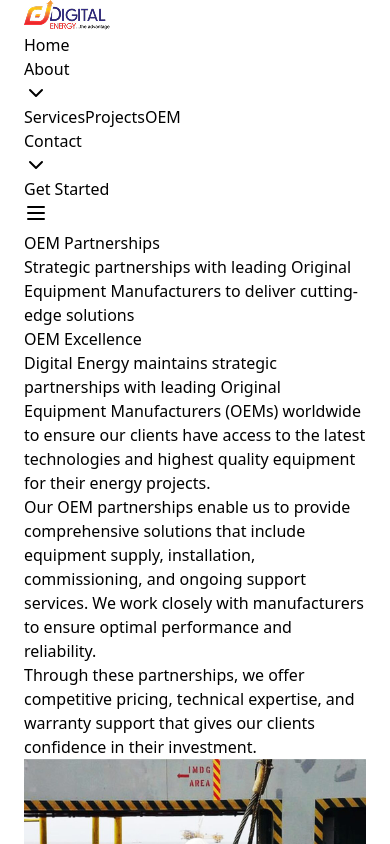
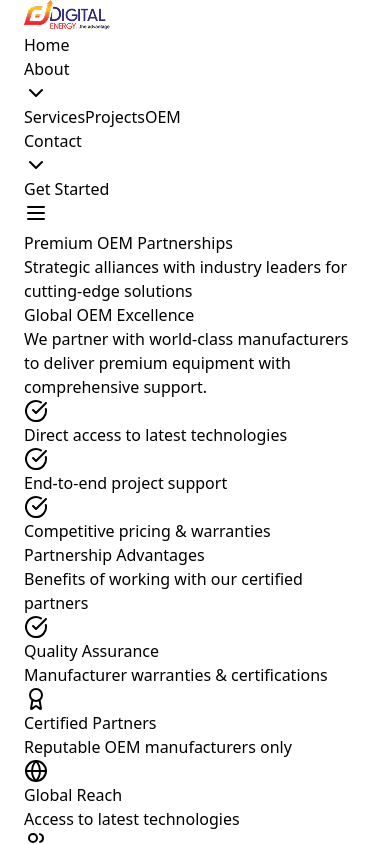
Before and after one commit to seunosinowo/digitalenergy, a React (Vite) app: page /oem in a window 390 px wide. Built offline with nearby package versions, Linux system fonts and the light colour scheme.

Commit message:
Updated OEM

```diff
--- a/src/pages/OEM.jsx
+++ b/src/pages/OEM.jsx
@@ -7,27 +7,27 @@ import { CheckCircle, Award, Globe, Users } from "lucide-react"
 const oemPartners = [
   {
     name: "Global Energy Solutions",
-    logo: "/placeholder.svg?height=100&width=200",
-    description: "Leading manufacturer of pipeline equipment and valves",
-    products: ["Pipeline Valves", "Control Systems", "Safety Equipment"],
+    logo: "/placeholder.svg?height=80&width=160",
+    description: "Pipeline equipment specialists",
+    products: ["Valves", "Control Systems", "Safety Gear"],
   },
   {
     name: "TechFlow Industries",
-    logo: "/placeholder.svg?height=100&width=200",
-    description: "Specialized in flow measurement and control technologies",
-    products: ["Flow Meters", "Pressure Sensors", "Control Valves"],
+    logo: "/placeholder.svg?height=80&width=160",
+    description: "Flow measurement experts",
+    products: ["Flow Meters", "Sensors", "Control Valves"],
   },
   {
     name: "PowerGen Equipment",
-    logo: "/placeholder.svg?height=100&width=200",
-    description: "Power generation and electrical equipment manufacturer",
+    logo: "/placeholder.svg?height=80&width=160",
+    description: "Power generation leaders",
     products: ["Generators", "Transformers", "Switchgear"],
   },
   {
     name: "Marine Solutions Ltd",
-    logo: "/placeholder.svg?height=100&width=200",
-    description: "Marine and offshore equipment specialist",
-    products: ["Marine Engines", "Navigation Systems", "Safety Equipment"],
+    logo: "/placeholder.svg?height=80&width=160",
+    description: "Marine equipment providers",
+    products: ["Marine Engines", "Nav Systems", "Safety Gear"],
   },
 ]
 
@@ -35,22 +35,22 @@ const benefits = [
   {
     icon: CheckCircle,
     title: "Quality Assurance",
-    description: "All OEM products come with manufacturer warranties and quality certifications",
+    description: "Manufacturer warranties & certifications",
   },
   {
     icon: Award,
     title: "Certified Partners",
-    description: "We work only with certified and reputable OEM manufacturers",
+    description: "Reputable OEM manufacturers only",
   },
   {
     icon: Globe,
     title: "Global Reach",
-    description: "Access to international OEM partners and their latest technologies",
+    description: "Access to latest technologies",
   },
   {
     icon: Users,
     title: "Technical Support",
-    description: "Comprehensive technical support and training from OEM experts",
+    description: "Expert training & support",
   },
 ]
 
@@ -58,63 +58,62 @@ export default function OEM() {
   return (
     <div className="min-h-screen bg-gray-50 pt-20">
       {/* Hero Section */}
-      <section className="py-20 bg-gradient-to-r from-primary-500 to-secondary-500 text-white">
-        <div className="container mx-auto px-4">
+      <section className="py-16 bg-gradient-to-br from-blue-600 to-indigo-700 text-white">
+        <div className="container mx-auto px-4 text-center">
           <motion.div
-            initial={{ opacity: 0, y: 30 }}
+            initial={{ opacity: 0, y: 20 }}
             animate={{ opacity: 1, y: 0 }}
-            transition={{ duration: 0.8 }}
-            className="text-center max-w-4xl mx-auto"
+            transition={{ duration: 0.6 }}
+            className="max-w-3xl mx-auto"
           >
-            <h1 className="text-4xl md:text-6xl font-bold mb-6">OEM Partnerships</h1>
-            <p className="text-xl text-primary-100 leading-relaxed">
-              Strategic partnerships with leading Original Equipment Manufacturers to deliver cutting-edge solutions
+            <h1 className="text-4xl md:text-5xl font-bold mb-4">Premium OEM Partnerships</h1>
+            <p className="text-lg text-blue-100 max-w-2xl mx-auto">
+              Strategic alliances with industry leaders for cutting-edge solutions
             </p>
           </motion.div>
         </div>
       </section>
 
       {/* OEM Overview */}
-      <section className="py-20">
+      <section className="py-16">
         <div className="container mx-auto px-4">
           <div className="grid lg:grid-cols-2 gap-12 items-center">
             <motion.div
-              initial={{ opacity: 0, x: -30 }}
+              initial={{ opacity: 0, x: -20 }}
               whileInView={{ opacity: 1, x: 0 }}
-              transition={{ duration: 0.8 }}
+              transition={{ duration: 0.5 }}
               viewport={{ once: true }}
             >
-              <h2 className="text-3xl md:text-4xl font-bold text-gray-900 mb-6">OEM Excellence</h2>
-              <p className="text-lg text-gray-600 mb-6 leading-relaxed">
-                Digital Energy maintains strategic partnerships with leading Original Equipment Manufacturers (OEMs)
-                worldwide to ensure our clients have access to the latest technologies and highest quality equipment for
-                their energy projects.
+              <div className="space-y-4">
+                <h2 className="text-3xl font-bold text-gray-900">Global OEM Excellence</h2>
+                <p className="text-gray-600">
+                  We partner with world-class manufacturers to deliver premium equipment with comprehensive support.
                 </p>
-              <p className="text-lg text-gray-600 mb-6 leading-relaxed">
-                Our OEM partnerships enable us to provide comprehensive solutions that include equipment supply,
-                installation, commissioning, and ongoing support services. We work closely with manufacturers to ensure
-                optimal performance and reliability.
-              </p>
-              <p className="text-lg text-gray-600 leading-relaxed">
-                Through these partnerships, we offer competitive pricing, technical expertise, and warranty support that
-                gives our clients confidence in their investment.
-              </p>
+                <ul className="space-y-3 mt-6">
+                  {[
+                    "Direct access to latest technologies",
+                    "End-to-end project support",
+                    "Competitive pricing & warranties"
+                  ].map((item, i) => (
+                    <li key={i} className="flex items-start">
+                      <CheckCircle className="h-5 w-5 text-green-500 mt-0.5 mr-3 flex-shrink-0" />
+                      <span>{item}</span>
+                    </li>
+                  ))}
+                </ul>
+              </div>
             </motion.div>
 
             <motion.div
-              initial={{ opacity: 0, x: 30 }}
+              initial={{ opacity: 0, x: 20 }}
               whileInView={{ opacity: 1, x: 0 }}
-              transition={{ duration: 0.8 }}
+              transition={{ duration: 0.5 }}
               viewport={{ once: true }}
               className="relative"
             >
-              <div className="relative h-96 rounded-2xl overflow-hidden shadow-xl">
-                <img
-                  src="/src/assets/pic_10.jpg"
-                  alt="OEM Equipment"
-                  className="w-full h-full object-cover"
-                />
-                <div className="absolute inset-0 bg-gradient-to-t from-black/30 to-transparent" />
+              <div className="relative h-80 rounded-xl overflow-hidden shadow-2xl">
+                <div className="bg-gray-200 border-2 border-dashed rounded-xl w-full h-full" />
+                <div className="absolute inset-0 bg-gradient-to-b from-transparent to-black/40" />
               </div>
             </motion.div>
           </div>
@@ -122,37 +121,38 @@ export default function OEM() {
       </section>
 
       {/* Benefits */}
-      <section className="py-20 bg-white">
+      <section className="py-16 bg-white">
         <div className="container mx-auto px-4">
-          <motion.div
-            initial={{ opacity: 0, y: 30 }}
+          <div className="text-center mb-12">
+            <motion.h2
+              initial={{ opacity: 0, y: 10 }}
               whileInView={{ opacity: 1, y: 0 }}
-            transition={{ duration: 0.8 }}
               viewport={{ once: true }}
-            className="text-center mb-16"
+              className="text-3xl font-bold text-gray-900 mb-3"
             >
-            <h2 className="text-3xl md:text-4xl font-bold text-gray-900 mb-4">Why Choose Our OEM Services</h2>
-            <p className="text-lg text-gray-600 max-w-3xl mx-auto">
-              Discover the advantages of working with our certified OEM partners
+              Partnership Advantages
+            </motion.h2>
+            <p className="text-gray-600 max-w-xl mx-auto">
+              Benefits of working with our certified partners
             </p>
-          </motion.div>
+          </div>
 
-          <div className="grid md:grid-cols-2 lg:grid-cols-4 gap-8">
+          <div className="grid md:grid-cols-2 lg:grid-cols-4 gap-6">
             {benefits.map((benefit, index) => (
               <motion.div
                 key={benefit.title}
-                initial={{ opacity: 0, y: 30 }}
+                initial={{ opacity: 0, y: 20 }}
                 whileInView={{ opacity: 1, y: 0 }}
-                transition={{ duration: 0.6, delay: index * 0.1 }}
+                transition={{ duration: 0.4, delay: index * 0.1 }}
                 viewport={{ once: true }}
               >
-                <Card className="h-full text-center hover:shadow-lg transition-shadow border-0 shadow-md">
-                  <CardContent className="p-6">
-                    <div className="w-16 h-16 bg-primary-100 rounded-full flex items-center justify-center mx-auto mb-4">
-                      <benefit.icon className="h-8 w-8 text-primary-500" />
+                <Card className="h-full border-0 bg-gradient-to-br from-gray-50 to-white shadow-sm hover:shadow-md transition-all">
+                  <CardContent className="p-5 flex flex-col items-center text-center">
+                    <div className="w-14 h-14 bg-blue-50 rounded-full flex items-center justify-center mb-4">
+                      <benefit.icon className="h-6 w-6 text-blue-600" />
                     </div>
-                    <h3 className="text-xl font-bold text-gray-900 mb-3">{benefit.title}</h3>
-                    <p className="text-gray-600">{benefit.description}</p>
+                    <h3 className="text-lg font-semibold text-gray-900 mb-2">{benefit.title}</h3>
+                    <p className="text-gray-600 text-sm">{benefit.description}</p>
                   </CardContent>
                 </Card>
               </motion.div>
@@ -162,48 +162,49 @@ export default function OEM() {
       </section>
 
       {/* OEM Partners */}
-      <section className="py-20 bg-gray-50">
+      <section className="py-16 bg-gray-50">
         <div className="container mx-auto px-4">
-          <motion.div
-            initial={{ opacity: 0, y: 30 }}
+          <div className="text-center mb-12">
+            <motion.h2
+              initial={{ opacity: 0, y: 10 }}
               whileInView={{ opacity: 1, y: 0 }}
-            transition={{ duration: 0.8 }}
               viewport={{ once: true }}
-            className="text-center mb-16"
+              className="text-3xl font-bold text-gray-900 mb-3"
             >
-            <h2 className="text-3xl md:text-4xl font-bold text-gray-900 mb-4">Our OEM Partners</h2>
-            <p className="text-lg text-gray-600 max-w-3xl mx-auto">
-              Trusted partnerships with leading manufacturers worldwide
+              Trusted OEM Partners
+            </motion.h2>
+            <p className="text-gray-600 max-w-xl mx-auto">
+              Collaborating with global industry leaders
             </p>
-          </motion.div>
+          </div>
 
-          <div className="grid md:grid-cols-2 gap-8">
+          <div className="grid grid-cols-1 sm:grid-cols-2 lg:grid-cols-4 gap-6">
             {oemPartners.map((partner, index) => (
               <motion.div
                 key={partner.name}
-                initial={{ opacity: 0, y: 30 }}
+                initial={{ opacity: 0, y: 20 }}
                 whileInView={{ opacity: 1, y: 0 }}
-                transition={{ duration: 0.6, delay: index * 0.1 }}
+                transition={{ duration: 0.4, delay: index * 0.1 }}
                 viewport={{ once: true }}
               >
-                <Card className="h-full hover:shadow-xl transition-shadow border-0 shadow-lg">
-                  <CardContent className="p-6">
-                    <div className="flex items-center mb-4">
-                      <img src={partner.logo || "/placeholder.svg"} alt={partner.name} className="h-12 w-auto mr-4" />
-                      <h3 className="text-xl font-bold text-gray-900">{partner.name}</h3>
-                    </div>
-                    <p className="text-gray-600 mb-4">{partner.description}</p>
-                    <div>
-                      <h4 className="font-semibold text-gray-900 mb-2">Key Products:</h4>
-                      <div className="flex flex-wrap gap-2">
-                        {partner.products.map((product, productIndex) => (
+                <Card className="h-full border-0 shadow-sm hover:shadow-md transition-all overflow-hidden">
+                  <CardContent className="p-5">
+                    <div className="flex flex-col items-center text-center">
+                      <div className="bg-gray-200 border-2 border-dashed rounded-xl w-32 h-16 mb-4" />
+                      <h3 className="text-xl font-semibold text-gray-900 mb-2">{partner.name}</h3>
+                      <p className="text-gray-600 text-sm mb-4">{partner.description}</p>
+                      <div className="w-full">
+                        <h4 className="font-medium text-gray-900 mb-2 text-sm">Products:</h4>
+                        <div className="flex flex-wrap justify-center gap-2">
+                          {partner.products.map((product, i) => (
                             <span
-                            key={productIndex}
-                            className="px-3 py-1 bg-primary-100 text-primary-700 text-sm rounded-full"
+                              key={i}
+                              className="px-2.5 py-1 bg-blue-50 text-blue-700 text-xs rounded-full"
                             >
                               {product}
                             </span>
                           ))}
+                        </div>
                       </div>
                     </div>
                   </CardContent>
@@ -215,23 +216,31 @@ export default function OEM() {
       </section>
 
       {/* CTA Section */}
-      <section className="py-20 bg-secondary-500 text-white">
-        <div className="container mx-auto px-4">
+      <section className="py-16 bg-gradient-to-r from-indigo-600 to-blue-600 text-white">
+        <div className="container mx-auto px-4 text-center">
           <motion.div
-            initial={{ opacity: 0, y: 30 }}
+            initial={{ opacity: 0, y: 10 }}
             whileInView={{ opacity: 1, y: 0 }}
-            transition={{ duration: 0.8 }}
             viewport={{ once: true }}
-            className="text-center max-w-4xl mx-auto"
+            className="max-w-2xl mx-auto"
           >
-            <h2 className="text-3xl md:text-4xl font-bold mb-6">Need OEM Equipment or Support?</h2>
-            <p className="text-xl text-secondary-100 mb-8 leading-relaxed">
-              Contact us to discuss your OEM requirements and discover how our partnerships can benefit your project
+            <h2 className="text-3xl font-bold mb-4">OEM Solutions for Your Projects</h2>
+            <p className="text-blue-100 mb-8">
+              Connect with us for premium equipment and technical support
             </p>
-            <div className="flex flex-col sm:flex-row gap-4 justify-center">
-              <Button className="bg-primary-500 hover:bg-primary-600 text-white">Request Quote</Button>
-              <Button variant="outline" className="border-white text-white hover:bg-white hover:text-secondary-500">
-                Contact Us
+            <div className="flex flex-wrap justify-center gap-4">
+              <Button
+                className="bg-white text-blue-600 hover:bg-gray-100 px-8 py-6 text-base"
+                size="lg"
+              >
+                Request Quote
+              </Button>
+              <Button
+                variant="outline"
+                className="border-white text-white hover:bg-white/10 px-8 py-6 text-base"
+                size="lg"
+              >
+                Contact Experts
               </Button>
             </div>
           </motion.div>
```
Lines whose indentation alone changed are shown as unchanged.
